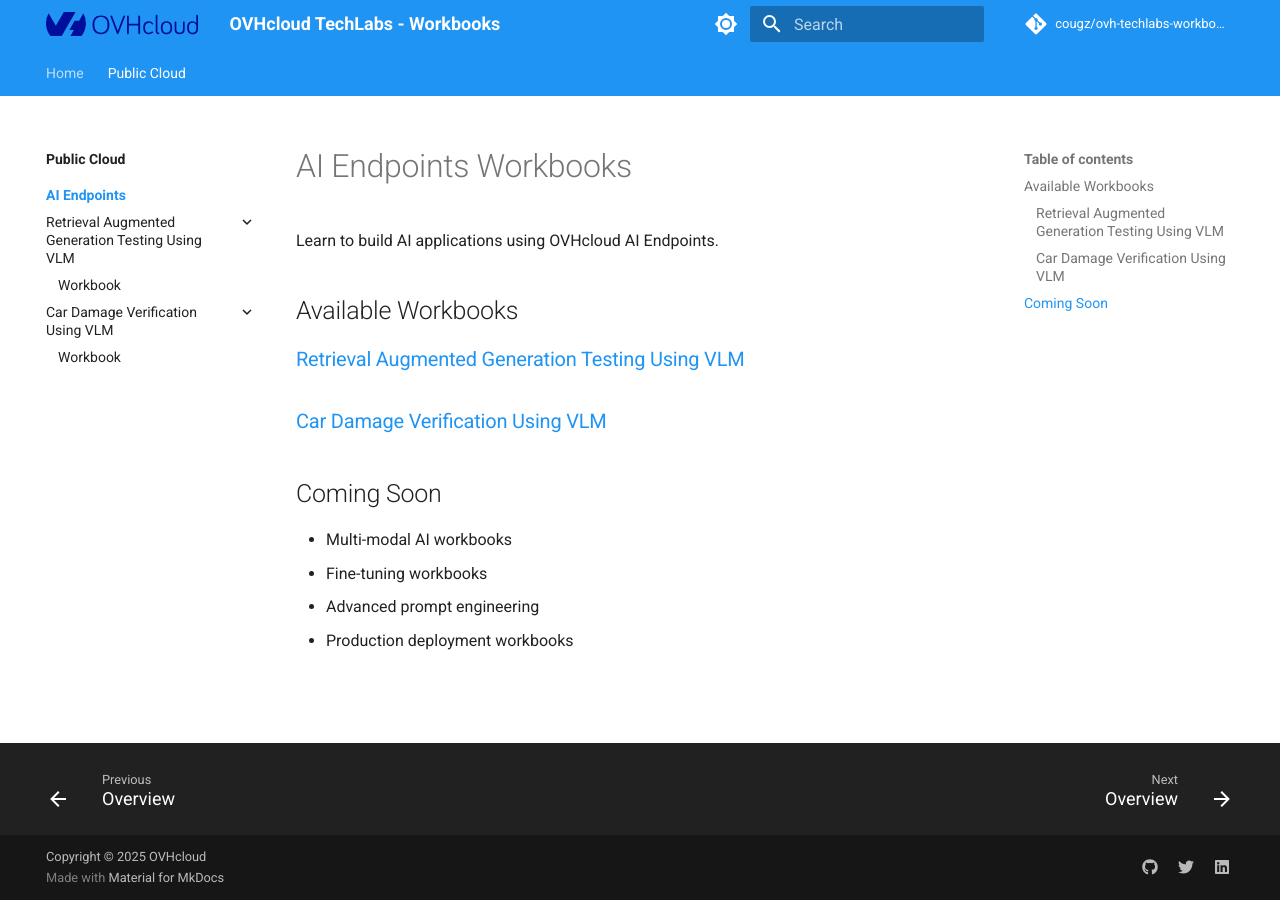
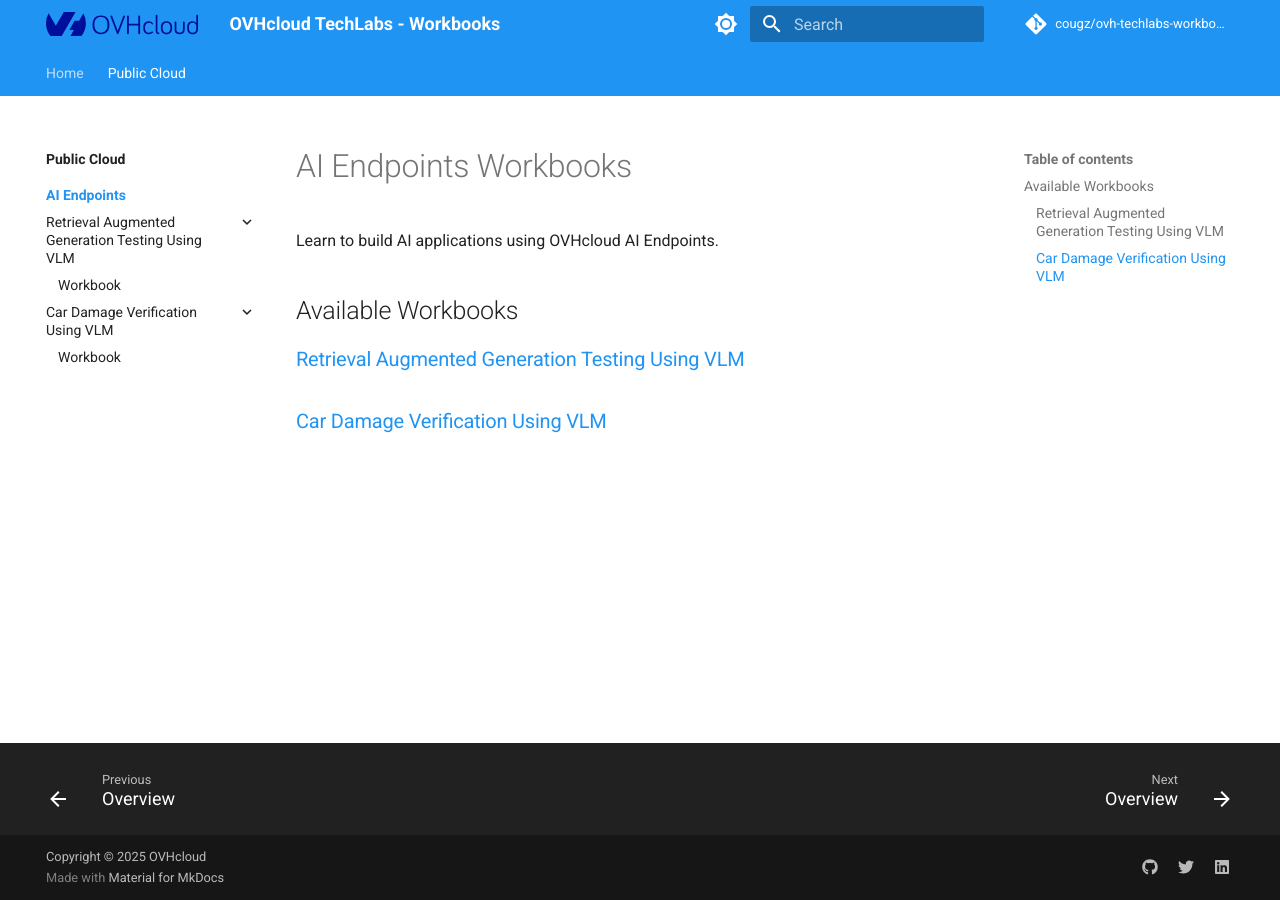
Before and after one commit to cougz/ovh-techlabs-workbooks, an MkDocs documentation site: the page built from docs/public-cloud/ai-endpoints/index.md, in a window 1280 px wide. Built offline with MkDocs 1.6.1 and Material for MkDocs 9.7.7, drawn with Linux system fonts in a browser that asks for light colours; comment, search, counter and statistics services are not loaded.

Commit message:
Remove Coming Soon sections and update VLM source code link
- Removed Coming Soon from public-cloud index
- Removed Coming Soon from ai-endpoints index
- Updated VLM workbook source code link to point to correct GitHub repository
- Clean, focused navigation without placeholder content

```diff
--- a/docs/public-cloud/ai-endpoints/index.md
+++ b/docs/public-cloud/ai-endpoints/index.md
@@ -7,10 +7,3 @@ Learn to build AI applications using OVHcloud AI Endpoints.
 ### [Retrieval Augmented Generation Testing Using VLM](retrieval-augmented-generation-testing-using-vlm/)
 
 ### [Car Damage Verification Using VLM](car-damage-verification-using-vlm/)
-
-## Coming Soon
-
-- Multi-modal AI workbooks
-- Fine-tuning workbooks
-- Advanced prompt engineering
-- Production deployment workbooks
```
Also changed, not shown: docs/public-cloud/ai-endpoints/car-damage-verification-using-vlm/index.md (+1 -1 lines), docs/public-cloud/index.md (+0 -7 lines).
